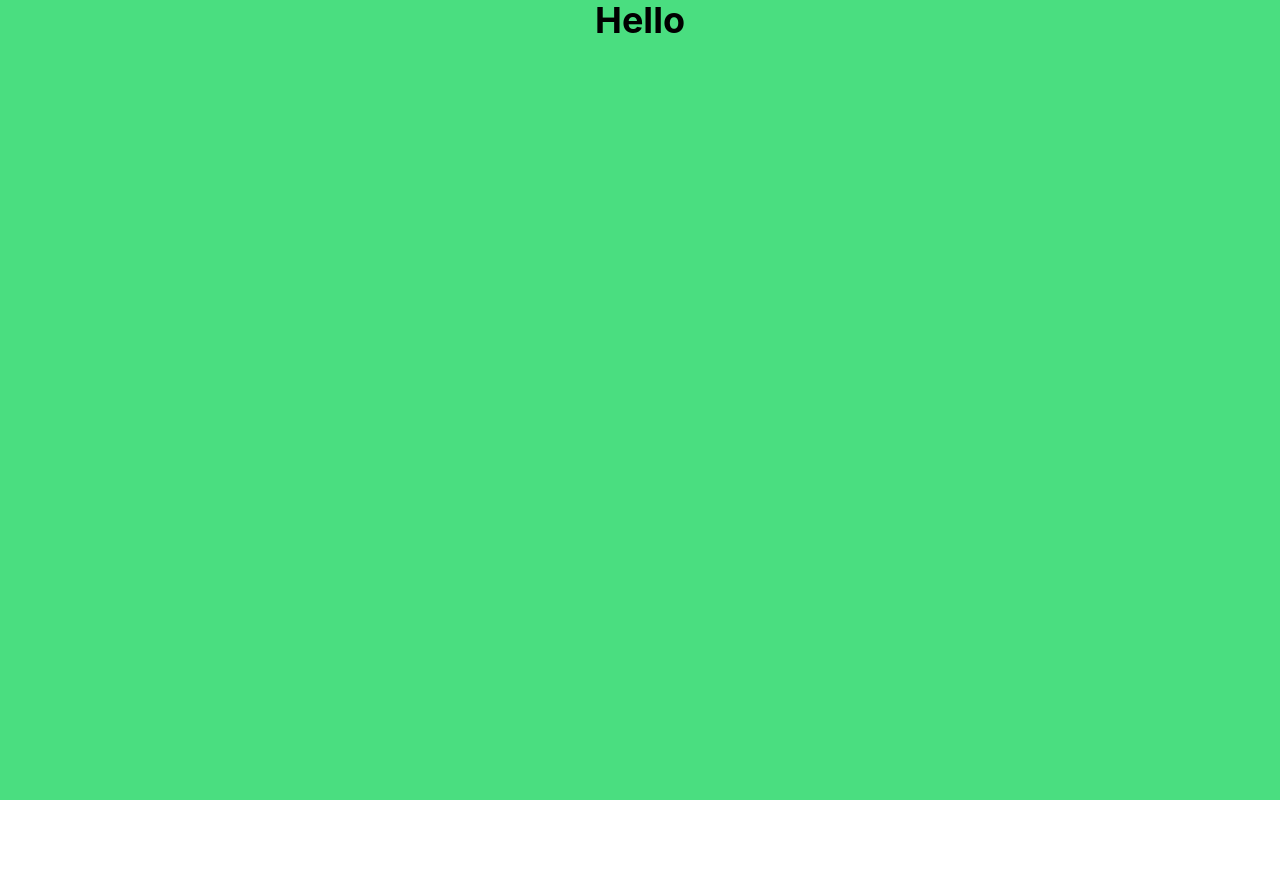
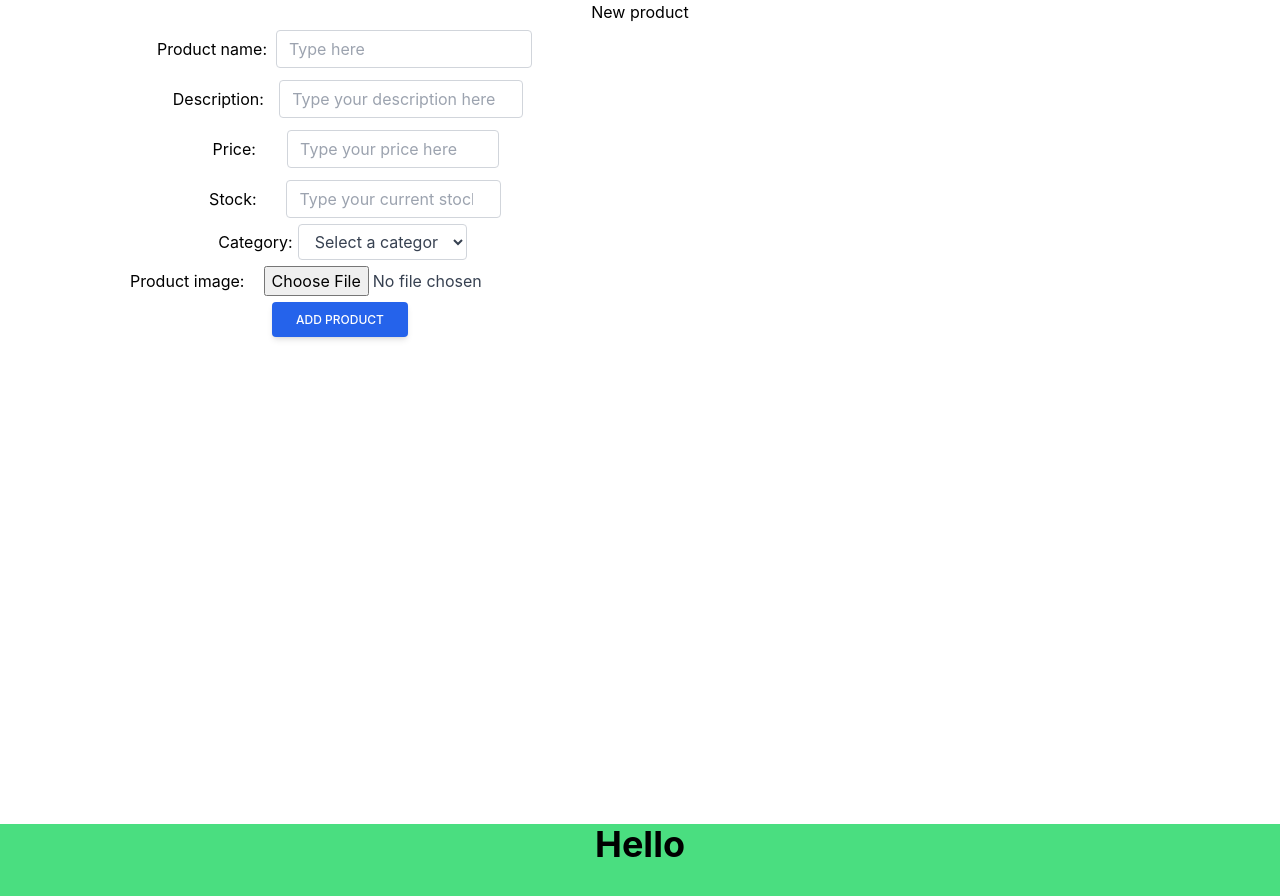
Before and after one commit to LuisAlbertoATOS/OnlineStore-React, a React (Create React App) app in the folder online-store/: page / in a window 1280 px wide. Shown: the top 896 px of the page. Before the commit the page ends 800 px from the top, so only its background shows below. Built offline with nearby package versions, Linux system fonts and the light colour scheme.

Commit message:
progress in product form

```diff
--- a/online-store/src/App.js
+++ b/online-store/src/App.js
@@ -1,8 +1,10 @@
 import './App.css';
+import ProductForm from './forms/ProductForm';
 
 function App() {
   return (
     <div className="App">
+      <ProductForm />
       <div className='h-screen bg-green-400'>
         <h1 className='h-full text-4xl font-bold'>Hello</h1>
       </div>
--- /dev/null
+++ b/online-store/src/forms/ProductForm.jsx
@@ -0,0 +1,57 @@
+import React from "react";
+import InputFile from "./input-components/InputFile";
+import InputNumber from "./input-components/InputNumber";
+import InputSelect from "./input-components/InputSelect";
+import InputText from "./input-components/InputText";
+
+const ProductForm = () => {
+  return (
+    <React.Fragment>
+      <h1>New product</h1>
+      <form class="h-screen w-1/2 mx-5 justify-items-center">
+        <InputText
+          label={"Product name:"}
+          placeholder={"Type here"}
+          type={"text"}
+        />
+        <InputText
+          label={"Description:"}
+          placeholder={"Type your description here"}
+          type={"text"}
+        />
+        <InputNumber
+          label={"Price:"}
+          placeholder={"Type your price here"}
+          type={"number"}
+          min={1}
+        />
+        <InputNumber
+          label={"Stock:"}
+          placeholder={"Type your current stock here"}
+          type={"number"}
+          min={0}
+        />
+        <InputSelect
+          label={"Category:"}
+          select={"a category"}
+          options={[
+            { value: 1, text: "Videogames" },
+            { value: 2, text: "Earphones" },
+            { value: 3, text: "Smartphones" },
+          ]}
+        />
+        <InputFile label={"Product image:"} type={"file"} />
+        <div class="flex space-x-2 justify-center">
+          <button
+            type="button"
+            class="inline-block px-6 py-2.5 bg-blue-600 text-white font-medium text-xs leading-tight uppercase rounded shadow-md hover:bg-blue-700 hover:shadow-lg focus:bg-blue-700 focus:shadow-lg focus:outline-none focus:ring-0 active:bg-blue-800 active:shadow-lg transition duration-150 ease-in-out"
+          >
+            Add product
+          </button>
+        </div>
+      </form>
+    </React.Fragment>
+  );
+};
+
+export default ProductForm;
--- /dev/null
+++ b/online-store/src/forms/input-components/InputFile.jsx
@@ -0,0 +1,28 @@
+import React from "react";
+
+const InputFile = (props) => {
+  return (
+    <div className="flex flex-row">
+      <label className="w-1/3 self-center">{props.label}</label>
+      <input
+        type={props.type}
+        className="
+      form-control
+      block
+      w-2/3
+      py-1.5
+      text-base
+      font-normal
+      text-gray-700
+      bg-white bg-clip-padding
+      transition
+      ease-in-out
+      m-0
+      focus:text-gray-700 focus:bg-white focus:border-blue-600 focus:outline-none
+      "
+      />
+    </div>
+  );
+};
+
+export default InputFile;
--- /dev/null
+++ b/online-store/src/forms/input-components/InputNumber.jsx
@@ -0,0 +1,34 @@
+import React from "react";
+
+const InputNumber = (props) => {
+  return (
+    <div className="flex flex-row">
+      <label className="w-1/3 self-center">{props.label}</label>
+      <input
+        type={props.type}
+        min={props.min}
+        className="
+      form-control
+      block
+      w-2/3
+      px-3
+      py-1.5
+      my-1.5
+      text-base
+      font-normal
+      text-gray-700
+      bg-white bg-clip-padding
+      border border-solid border-gray-300
+      rounded
+      transition
+      ease-in-out
+      m-0
+      focus:text-gray-700 focus:bg-white focus:border-blue-600 focus:outline-none
+      "
+        placeholder={props.placeholder}
+      />
+    </div>
+  );
+};
+
+export default InputNumber;
--- /dev/null
+++ b/online-store/src/forms/input-components/InputSelect.jsx
@@ -0,0 +1,35 @@
+import React from "react";
+
+const InputSelect = (props) => {
+  return (
+    <div className="flex flex-row">
+      <label className="w-1/3 self-center">{props.label}</label>
+      <select
+        className="
+      form-control
+      block
+      w-2/3
+      px-3
+      py-1.5
+      text-base
+      font-normal
+      text-gray-700
+      bg-white bg-clip-padding
+      border border-solid border-gray-300
+      rounded
+      transition
+      ease-in-out
+      m-0
+      focus:text-gray-700 focus:bg-white focus:border-blue-600 focus:outline-none
+      "
+      >
+        <option selected>Select {props.select}</option>
+        {props.options.map((category, index) => (
+          <option key={category.value}>{category.text}</option>
+        ))}
+      </select>
+    </div>
+  );
+};
+
+export default InputSelect;
--- /dev/null
+++ b/online-store/src/forms/input-components/InputText.jsx
@@ -0,0 +1,33 @@
+import React from "react";
+
+const InputText = (props) => {
+  return (
+    <div className="flex flex-row">
+      <label className="w-1/3 self-center">{props.label}</label>
+      <input
+        type={props.type}
+        className="
+      form-control
+      block
+      w-2/3
+      px-3
+      py-1.5
+      my-1.5
+      text-base
+      font-normal
+      text-gray-700
+      bg-white bg-clip-padding
+      border border-solid border-gray-300
+      rounded
+      transition
+      ease-in-out
+      m-0
+      focus:text-gray-700 focus:bg-white focus:border-blue-600 focus:outline-none
+      "
+        placeholder={props.placeholder}
+      />
+    </div>
+  );
+};
+
+export default InputText;
```
